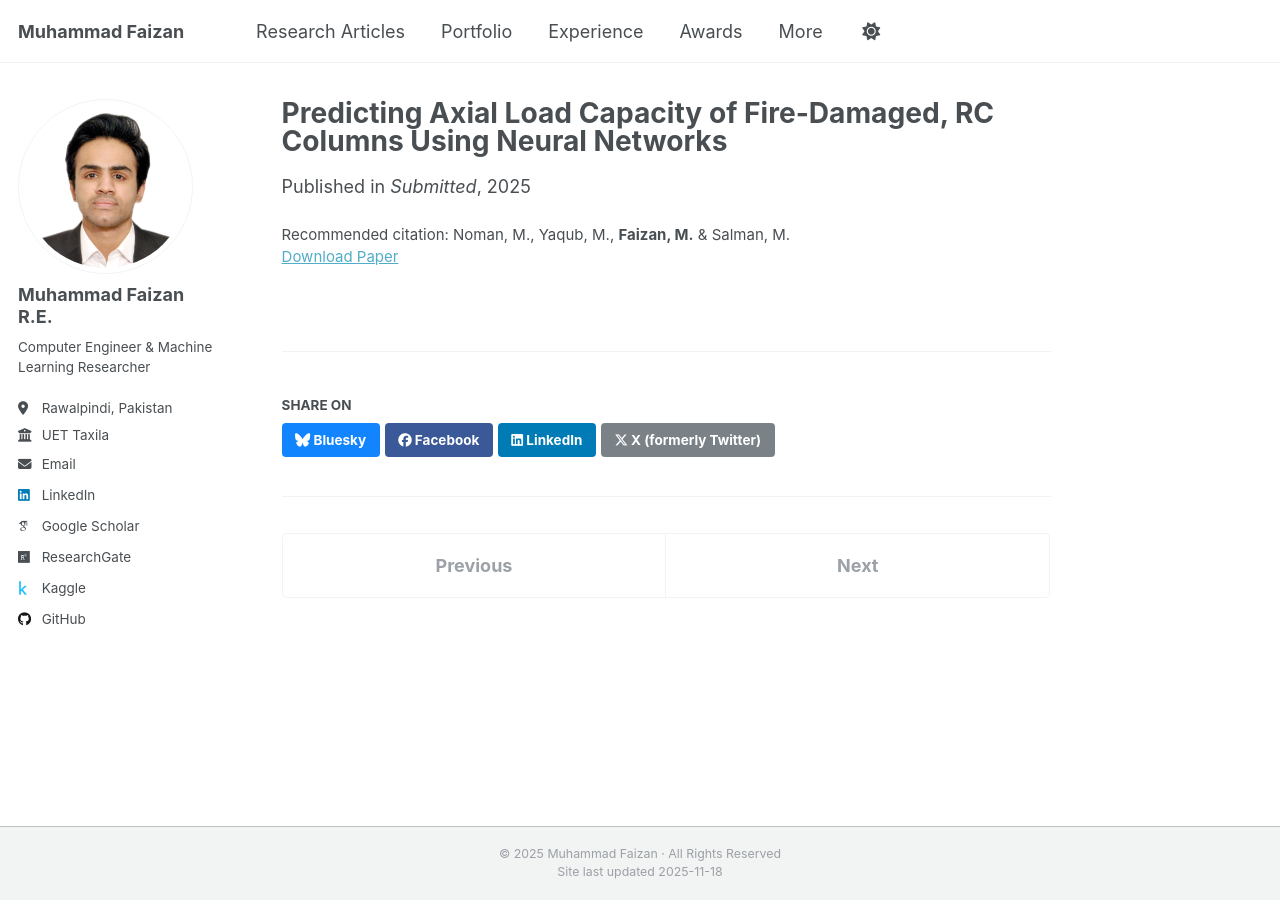
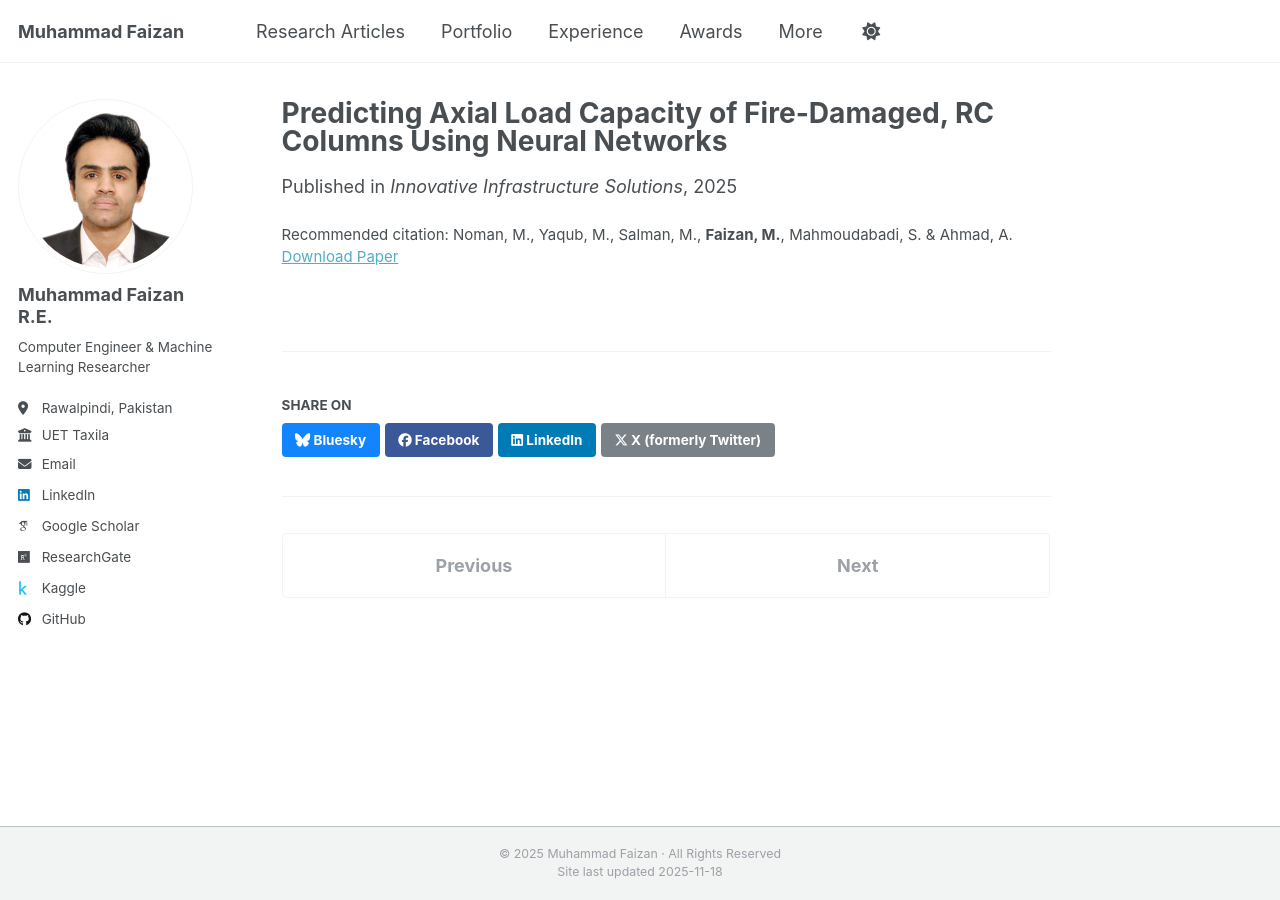
Before and after one commit to MuhammadFaizan99/MuhammadFaizan99.github.io, a Jekyll site: the page built from _publications/2025-05-28-paper-title-number-5.md, in a window 1280 px wide. Built offline with Jekyll 4.4.1, drawn with Linux system fonts in a browser that asks for light colours; some web fonts are replaced; a script that is not in the unit is left out.

Commit message:
Update publication details for paper on neural networks

```diff
--- a/_publications/2025-05-28-paper-title-number-5.md
+++ b/_publications/2025-05-28-paper-title-number-5.md
@@ -1,9 +1,10 @@
 ---
 title: "Predicting Axial Load Capacity of Fire-Damaged, RC Columns Using Neural Networks"
 collection: publications
-category: submitted
-date: 2025-01-01
-venue: 'Submitted'
-paperurl: ""
+category: published
+date: 2025-11-18
+venue: 'Innovative Infrastructure Solutions'
+paperurl: "https://link.springer.com/article/10.1007/s41062-025-02371-6"
 citation: 'Noman, M., Yaqub, M., <b>Faizan, M.</b> & Salman, M.'
+citation: 'Noman, M., Yaqub, M., Salman, M., <b>Faizan, M.</b>, Mahmoudabadi, S. & Ahmad, A.'
 ---
```
